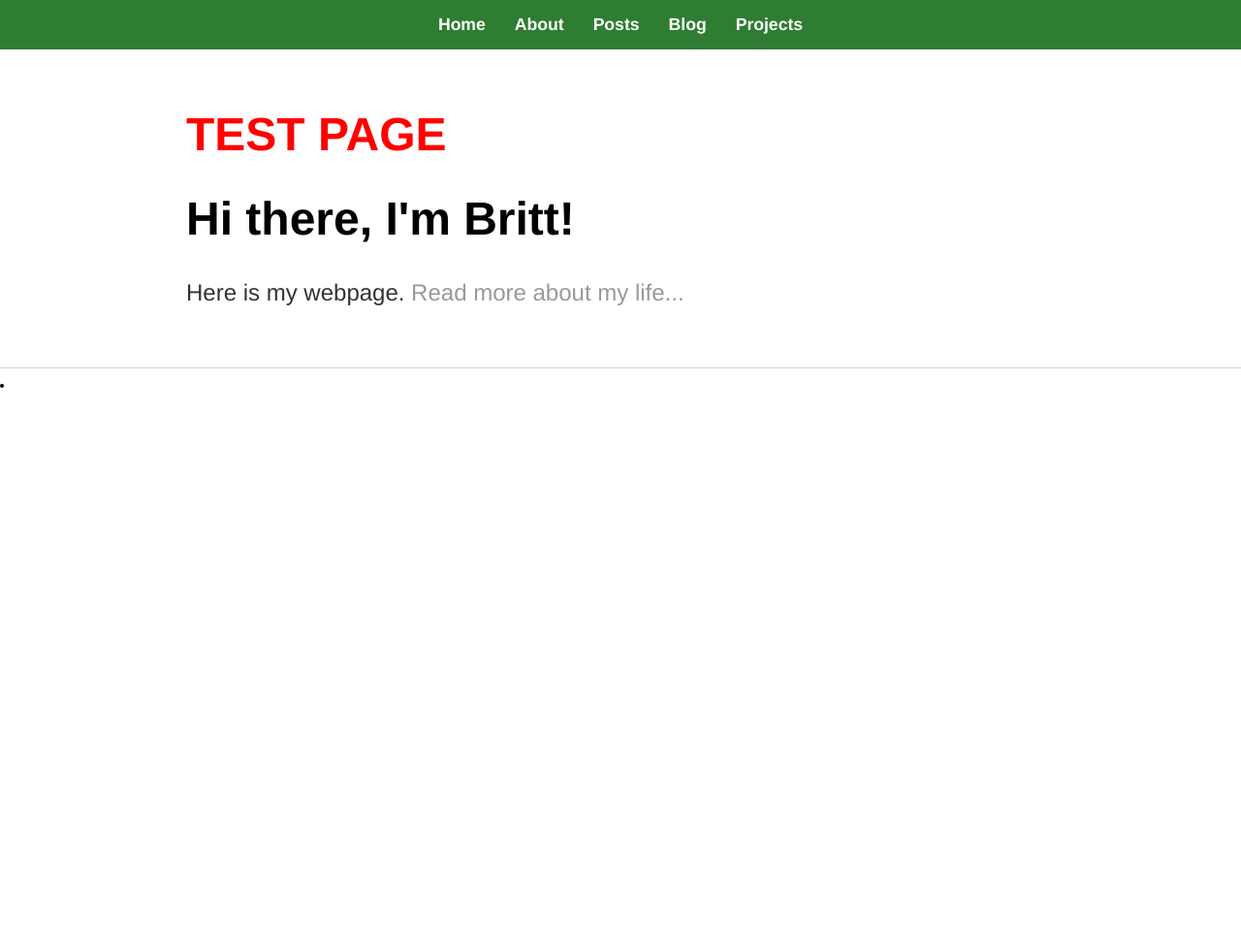
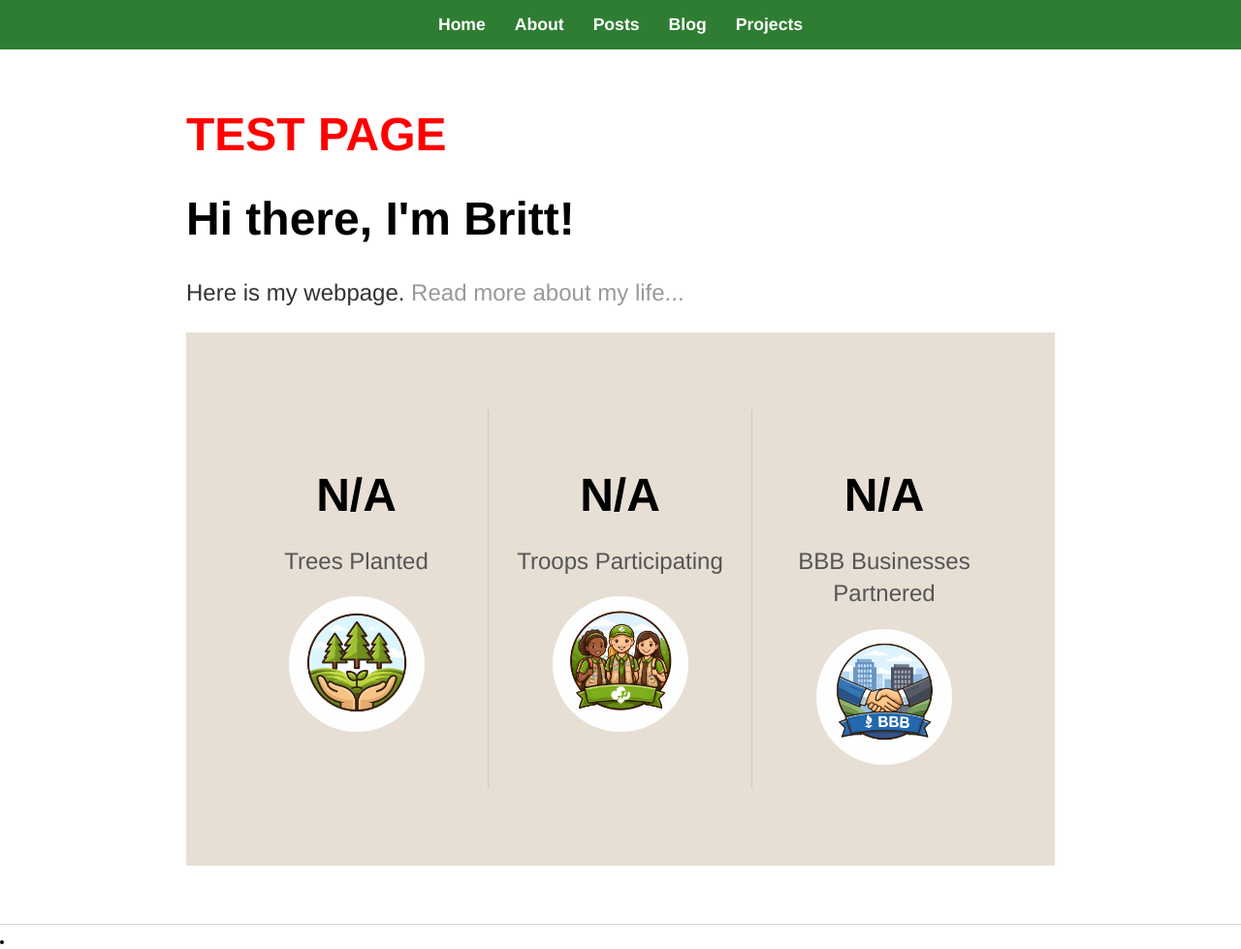
Before and after one commit to brittcerny/brittcerny.github.io, a Jekyll site: the page built from index.html, in a window 1280 px wide. Shown: the whole page at 97% size. Built offline with Jekyll 4.4.1, drawn with Linux system fonts in a browser that asks for light colours; Markdown is read by kramdown in place of the engine named in the settings; before the commit the page ends 900 px from its top, so only the background shows below that.

Commit message:
Update index.html

```diff
--- a/index.html
+++ b/index.html
@@ -2,8 +2,31 @@
 layout: default
 title: Britt's Web Page
 ---
+
 <h1 style="color:red;">TEST PAGE</h1>
+
 <div class="blurb">
 	<h1>Hi there, I'm Britt!</h1>
 	<p> Here is my webpage. <a href="/about">Read more about my life...</a></p>
-</div><!-- /.blurb -->
+</div>
+
+<!-- 🌱 STATS SECTION -->
+<section class="stats">
+  <div class="stat">
+    <h2 id="trees-count">Loading...</h2>
+    <p>Trees Planted</p>
+    <img src="images/tree.png" alt="Trees">
+  </div>
+
+  <div class="stat">
+    <h2 id="troops-count">Loading...</h2>
+    <p>Troops Participating</p>
+    <img src="images/girlscouts.png" alt="Troops">
+  </div>
+
+  <div class="stat">
+    <h2 id="business-count">Loading...</h2>
+    <p>BBB Businesses Partnered</p>
+    <img src="images/bussiness.png" alt="Businesses">
+  </div>
+</section>
```
